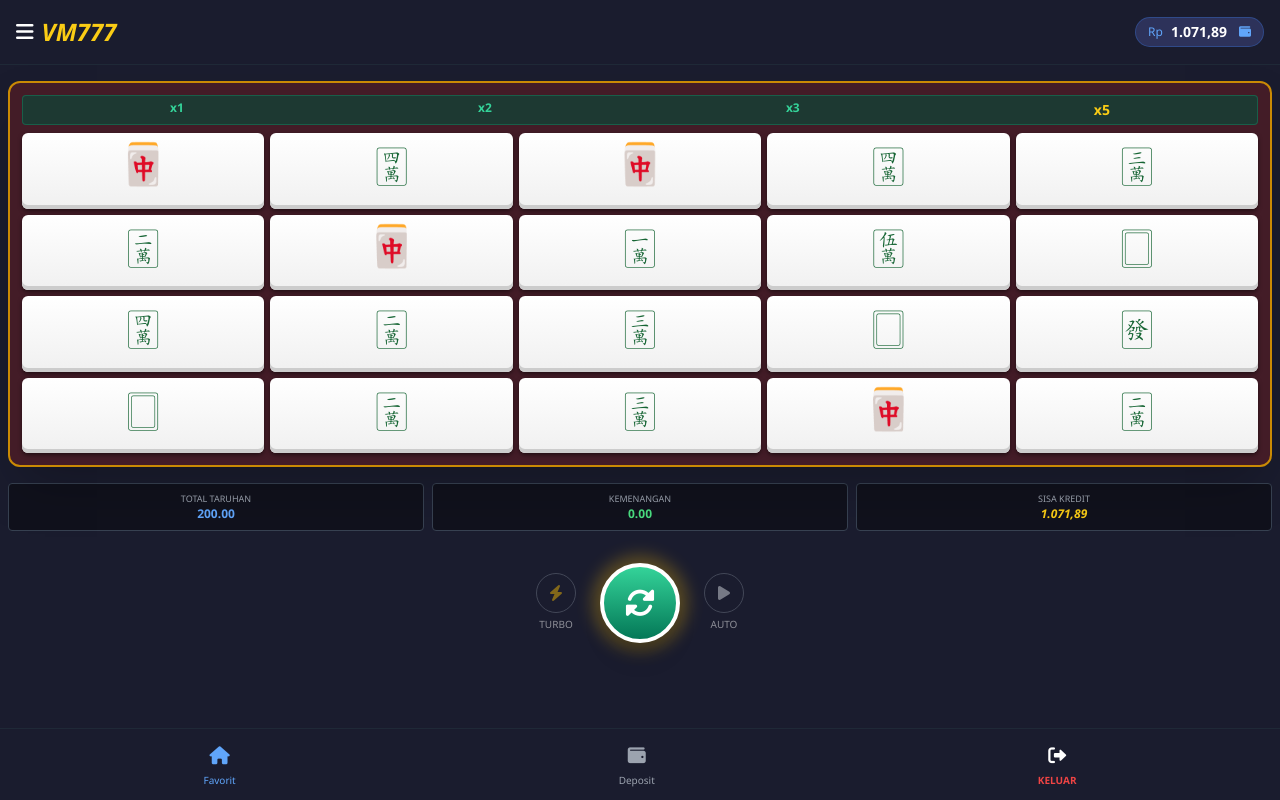
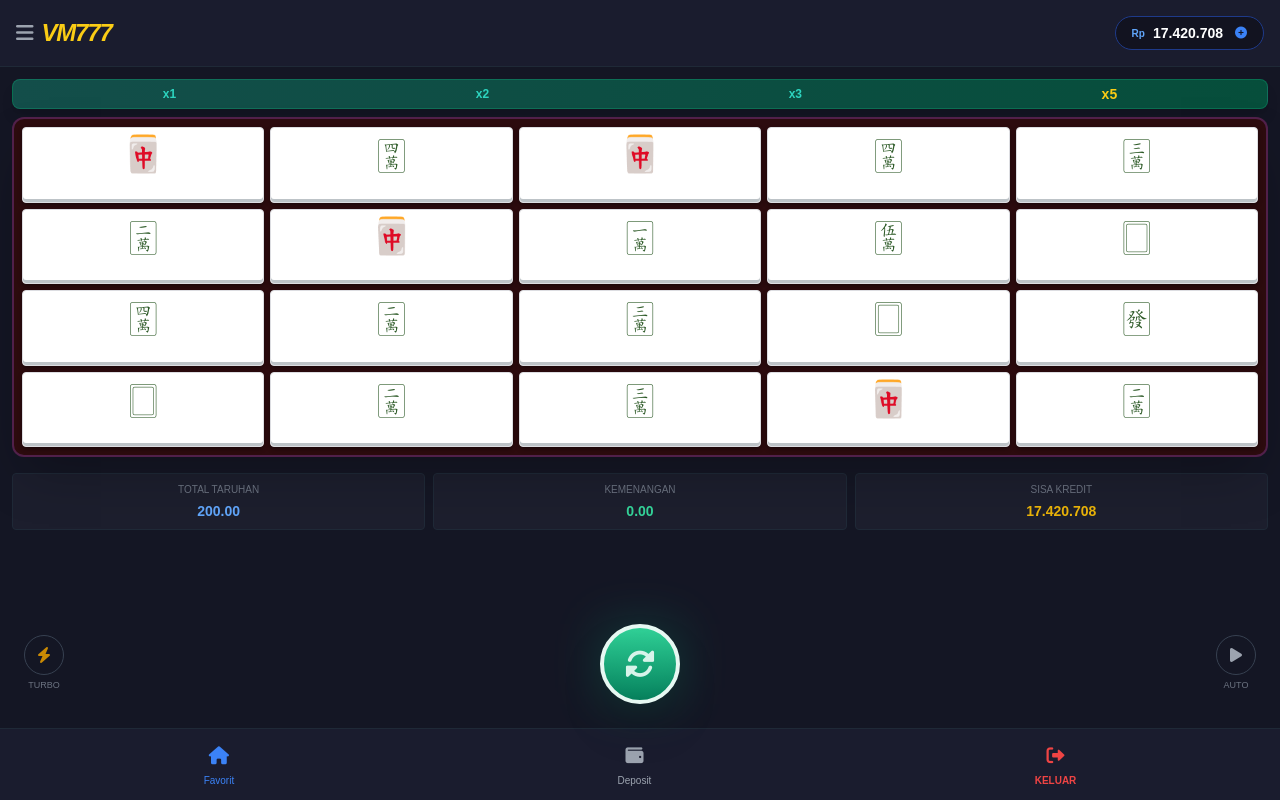
Before and after one commit to tokor9012-cloud/shopbox, a plain HTML site: page index.html in a window 1280 px wide. Drawn offline with nearby package versions, Linux system fonts and the light colour scheme.

Commit message:
Update index.html

```diff
--- a/index.html
+++ b/index.html
@@ -3,117 +3,138 @@
 <head>
     <meta charset="UTF-8">
     <meta name="viewport" content="width=device-width, initial-scale=1.0, maximum-scale=1.0, user-scalable=no">
-    <title>VM777 - Mahjong Ways 2 Simulator</title>
+    <title>VM777 Mahjong Simulator</title>
     <script src="https://cdn.tailwindcss.com"></script>
     <link rel="stylesheet" href="https://cdnjs.cloudflare.com/ajax/libs/font-awesome/6.0.0/css/all.min.css">
     <style>
-        body { background-color: #1a1c2e; color: white; font-family: 'Segoe UI', Tahoma, Geneva, Verdana, sans-serif; overflow-x: hidden; }
+        body { background-color: #141624; color: white; font-family: sans-serif; overflow: hidden; }
+
+        /* Mahjong Tile Design */
         .mahjong-tile {
-            background: linear-gradient(180deg, #ffffff 0%, #f0f0f0 100%);
-            border-radius: 6px;
-            box-shadow: inset 0 -4px 0 #ccc, 0 2px 4px rgba(0,0,0,0.5);
-            display: flex; justify-content: center; items-center; font-size: 2.5rem;
-            transition: transform 0.1s;
+            background: #ffffff;
+            border-radius: 4px;
+            box-shadow: inset 0 -3px 0 #bdc3c7, 0 2px 4px rgba(0,0,0,0.4);
+            display: flex; justify-content: center; items-center;
+            font-size: 2.2rem;
+            color: #2d5a27;
+            transition: all 0.1s ease-in-out;
+            border: 1px solid #dcdde1;
         }
-        .tile-spin { animation: blurSpin 0.1s infinite linear; }
-        @keyframes blurSpin {
-            0% { filter: blur(0px); transform: translateY(0); }
-            50% { filter: blur(4px); transform: translateY(5px); }
-            100% { filter: blur(0px); transform: translateY(0); }
+
+        /* Gerakan Perlahan Tanpa Blur */
+        .tile-moving {
+            transform: translateY(3px);
+            background: #f9f9f9;
+            filter: brightness(0.95);
         }
-        .win-flash { animation: flash 0.5s infinite; border: 3px solid #fbbf24 !important; }
-        @keyframes flash { 0%, 100% { opacity: 1; } 50% { opacity: 0.5; } }
+
+        .win-flash {
+            animation: winAnimate 0.4s infinite;
+            border: 3px solid #f1c40f !important;
+            background: #fff9c4 !important;
+            z-index: 10;
+        }
+
+        @keyframes winAnimate {
+            0% { transform: scale(1); box-shadow: 0 0 5px #f1c40f; }
+            50% { transform: scale(1.08); box-shadow: 0 0 15px #f1c40f; }
+            100% { transform: scale(1); box-shadow: 0 0 5px #f1c40f; }
+        }
+
         .no-scrollbar::-webkit-scrollbar { display: none; }
     </style>
 </head>
-<body class="pb-20">
+<body class="flex flex-col h-screen">
 
-    <div id="adminPanel" class="hidden fixed inset-0 bg-black/90 z-[100] p-6">
-        <h2 class="text-xl font-bold mb-4 text-yellow-400">Setting Control</h2>
-        <div class="space-y-4">
+    <div id="adminPanel" class="hidden fixed inset-0 bg-black/95 z-[100] p-8">
+        <h2 class="text-2xl font-bold mb-6 text-yellow-500 italic">SYSTEM SETTING</h2>
+        <div class="space-y-6">
             <div>
-                <label class="block text-sm">Win Rate (%) - Peluang Menang</label>
-                <input type="range" id="winRateRange" min="0" max="100" value="30" class="w-full">
-                <span id="winRateVal">30%</span>
+                <label class="block text-sm mb-2">Win Rate (Persentase Gacor): <span id="winRateVal" class="text-yellow-400 font-bold">30%</span></label>
+                <input type="range" id="winRateRange" min="0" max="100" value="30" class="w-full h-2 bg-gray-700 rounded-lg appearance-none cursor-pointer">
             </div>
             <div>
-                <label class="block text-sm">Tambah Saldo (Rp)</label>
-                <input type="number" id="addBalance" class="bg-gray-800 w-full p-2 rounded" placeholder="100000">
+                <label class="block text-sm mb-2">Inject Saldo (Rp)</label>
+                <input type="number" id="addBalance" class="bg-gray-800 w-full p-3 rounded border border-gray-600 outline-none focus:border-yellow-500" placeholder="Contoh: 500000">
             </div>
-            <button onclick="saveSettings()" class="bg-green-600 w-full py-2 rounded font-bold">SIMPAN & TUTUP</button>
+            <button onclick="saveSettings()" class="bg-yellow-600 hover:bg-yellow-500 w-full py-3 rounded-xl font-black transition-colors">UPDATE SYSTEM</button>
+            <button onclick="toggleAdmin()" class="w-full py-2 text-gray-400 text-sm italic">Batal</button>
         </div>
     </div>
 
-    <header class="p-4 flex justify-between items-center bg-[#1a1c2e] sticky top-0 z-50 border-b border-gray-800">
+    <header class="p-4 flex justify-between items-center bg-[#1a1c2e] border-b border-gray-800">
         <div class="flex items-center gap-2" onclick="toggleAdmin()">
-            <i class="fas fa-bars text-xl"></i>
-            <h1 class="text-2xl font-black italic text-yellow-400 cursor-pointer">VM777</h1>
+            <i class="fas fa-bars text-xl text-gray-400"></i>
+            <h1 class="text-2xl font-black italic text-yellow-400 cursor-pointer tracking-tighter">VM777</h1>
         </div>
-        <div class="flex items-center gap-2 bg-[#2d325a] px-3 py-1 rounded-full border border-blue-500/30">
-            <span class="text-xs text-blue-400">Rp</span>
-            <span id="displayBalance" class="font-bold text-sm">1.071,89</span>
-            <i class="fas fa-wallet text-blue-400 ml-1 text-xs"></i>
+        <div class="flex items-center gap-2 bg-[#00000050] px-4 py-1.5 rounded-full border border-blue-900">
+            <span class="text-[10px] text-blue-400 font-bold">Rp</span>
+            <span id="displayBalance" class="font-bold text-sm">17.420,708</span>
+            <i class="fas fa-plus-circle text-blue-500 text-xs ml-1"></i>
         </div>
     </header>
 
-    <div id="gameScreen" class="p-2 mt-2">
-        <div class="relative bg-red-900/40 rounded-xl p-3 border-2 border-yellow-600 shadow-2xl overflow-hidden">
-            <div class="flex justify-around mb-2 bg-emerald-900/60 rounded py-1 text-xs font-bold text-emerald-400 border border-emerald-500/30">
-                <span>x1</span><span>x2</span><span>x3</span><span class="text-yellow-400 text-sm">x5</span>
-            </div>
+    <main class="flex-grow flex flex-col p-3 gap-2">
+        <div class="flex justify-around items-center bg-gradient-to-r from-teal-900 to-emerald-900 rounded-lg py-1 border border-emerald-500/30 text-xs font-bold shadow-lg">
+            <span class="text-teal-400">x1</span>
+            <span class="text-teal-400">x2</span>
+            <span class="text-teal-400">x3</span>
+            <span class="text-yellow-400 text-sm">x5</span>
+        </div>
 
-            <div id="slotGrid" class="grid grid-cols-5 gap-1.5 h-80">
+        <div class="relative bg-[#2c0b0e] rounded-xl p-2 border-2 border-[#8e44ad60] shadow-2xl">
+            <div id="slotGrid" class="grid grid-cols-5 gap-1.5 h-[320px]">
                 </div>
 
-            <div id="winToast" class="hidden absolute inset-0 flex items-center justify-center bg-black/60 z-10">
-                <div class="text-center animate-bounce">
-                    <p class="text-yellow-400 font-black text-3xl">BIG WIN!</p>
-                    <p id="winValue" class="text-white text-xl font-bold">Rp 0</p>
+            <div id="winToast" class="hidden absolute inset-0 flex items-center justify-center bg-black/40 backdrop-blur-[1px] z-50">
+                <div class="text-center transform scale-110">
+                    <p class="text-yellow-400 font-black text-4xl italic drop-shadow-[0_2px_10px_rgba(0,0,0,1)]">WIN!</p>
+                    <p id="winValue" class="text-white text-2xl font-bold bg-black/50 px-4 rounded-full mt-2 tracking-wide">Rp 0</p>
                 </div>
             </div>
         </div>
 
-        <div class="grid grid-cols-3 gap-2 mt-4">
-            <div class="bg-black/40 p-2 rounded border border-gray-700 text-center">
-                <p class="text-[9px] text-gray-400 uppercase">Total Taruhan</p>
-                <p class="text-blue-400 font-bold text-xs">200.00</p>
+        <div class="grid grid-cols-3 gap-2 text-[10px] mt-2">
+            <div class="bg-[#1c1e2d] p-2 rounded border border-gray-800 text-center">
+                <span class="text-gray-500 block mb-1 uppercase">Total Taruhan</span>
+                <span class="text-blue-400 font-bold text-sm">200.00</span>
             </div>
-            <div class="bg-black/40 p-2 rounded border border-gray-700 text-center">
-                <p class="text-[9px] text-gray-400 uppercase">Kemenangan</p>
-                <p id="lastWin" class="text-green-400 font-bold text-xs">0.00</p>
+            <div class="bg-[#1c1e2d] p-2 rounded border border-gray-800 text-center">
+                <span class="text-gray-500 block mb-1 uppercase">Kemenangan</span>
+                <span id="lastWin" class="text-emerald-400 font-bold text-sm">0.00</span>
             </div>
-            <div class="bg-black/40 p-2 rounded border border-gray-700 text-center">
-                <p class="text-[9px] text-gray-400 uppercase">Sisa Kredit</p>
-                <p id="creditText" class="text-yellow-400 font-bold text-xs italic">1.071,89</p>
+            <div class="bg-[#1c1e2d] p-2 rounded border border-gray-800 text-center">
+                <span class="text-gray-500 block mb-1 uppercase">Sisa Kredit</span>
+                <span id="creditText" class="text-yellow-500 font-bold text-sm">17.420,708</span>
             </div>
+        </div>
+    </main>
+
+    <div class="p-6 flex justify-between items-center bg-[#141624] relative">
+        <div class="flex flex-col items-center">
+            <div class="w-10 h-10 rounded-full border border-gray-700 flex items-center justify-center text-yellow-600">
+                <i class="fas fa-bolt"></i>
+            </div>
+            <span class="text-[9px] mt-1 text-gray-500">TURBO</span>
+        </div>
+
+        <button id="spinBtn" onclick="startSpin()" class="relative active:scale-90 transition-transform">
+            <div class="absolute inset-0 bg-emerald-500 blur-xl opacity-20"></div>
+            <div class="w-20 h-20 rounded-full bg-gradient-to-b from-emerald-400 to-emerald-700 border-4 border-white shadow-2xl flex items-center justify-center">
+                <i id="spinIcon" class="fas fa-sync-alt text-3xl text-white"></i>
+            </div>
+        </button>
+
+        <div class="flex flex-col items-center">
+            <div class="w-10 h-10 rounded-full border border-gray-700 flex items-center justify-center text-gray-400">
+                <i class="fas fa-play"></i>
+            </div>
+            <span class="text-[9px] mt-1 text-gray-500">AUTO</span>
         </div>
     </div>
 
-    <div class="flex justify-center items-center gap-6 mt-6">
-        <div class="flex flex-col items-center opacity-50">
-            <div class="w-10 h-10 rounded-full border border-gray-500 flex items-center justify-center">
-                <i class="fas fa-bolt text-yellow-500"></i>
-            </div>
-            <span class="text-[10px] mt-1 uppercase">Turbo</span>
-        </div>
-
-        <button id="spinBtn" onclick="startSpin()" class="relative group">
-            <div class="absolute -inset-2 bg-yellow-500 rounded-full blur opacity-30 group-active:opacity-60"></div>
-            <div class="relative w-20 h-20 bg-gradient-to-t from-emerald-700 to-emerald-400 rounded-full border-4 border-white shadow-xl flex items-center justify-center">
-                <i class="fas fa-sync-alt text-3xl text-white group-active:rotate-180 transition-transform duration-500"></i>
-            </div>
-        </button>
-
-        <div class="flex flex-col items-center opacity-50">
-            <div class="w-10 h-10 rounded-full border border-gray-500 flex items-center justify-center">
-                <i class="fas fa-play text-gray-300"></i>
-            </div>
-            <span class="text-[10px] mt-1 uppercase">Auto</span>
-        </div>
-    </div>
-
-    <nav class="fixed bottom-0 left-0 right-0 bg-[#1a1c2e] border-t border-gray-800 flex justify-around p-3 text-[10px] text-gray-400 z-[60]">
-        <div class="flex flex-col items-center text-blue-400">
+    <nav class="flex justify-around p-3 bg-[#1a1c2e] border-t border-gray-800 text-[10px] text-gray-400">
+        <div class="flex flex-col items-center text-blue-500">
             <i class="fas fa-home text-lg"></i>
             <span class="mt-1">Favorit</span>
         </div>
@@ -121,56 +142,69 @@
             <i class="fas fa-wallet text-lg"></i>
             <span class="mt-1">Deposit</span>
         </div>
-        <div class="flex flex-col items-center font-bold text-white">
+        <div class="flex flex-col items-center text-red-500 font-bold">
             <i class="fas fa-sign-out-alt text-lg"></i>
-            <span class="mt-1 uppercase text-red-500">Keluar</span>
+            <span class="mt-1 uppercase">Keluar</span>
         </div>
     </nav>
 
     <script>
         const symbols = ['🀄', '🀅', '🀆', '🀇', '🀈', '🀉', '🀊', '🀋'];
-        let balance = 1071.89;
-        let winRate = 30; // Persentase kemenangan
+        let balance = 17420708;
+        let winRate = 30;
         let isSpinning = false;
 
         const grid = document.getElementById('slotGrid');
 
-        // Create initial tiles
         function initTiles() {
             grid.innerHTML = '';
             for (let i = 0; i < 20; i++) {
                 const tile = document.createElement('div');
-                tile.className = 'mahjong-tile text-green-800';
+                tile.className = 'mahjong-tile';
                 tile.innerText = symbols[Math.floor(Math.random() * symbols.length)];
                 grid.appendChild(tile);
             }
         }
 
-        async function startSpin() {
+        function startSpin() {
             if (isSpinning || balance < 200) return;
 
             isSpinning = true;
-            balance -= 200; // Bet 200
+            balance -= 200;
             updateUI();
 
+            const spinIcon = document.getElementById('spinIcon');
+            spinIcon.classList.add('fa-spin');
+
             const tiles = document.querySelectorAll('.mahjong-tile');
+            let spinCount = 0;
+            const maxSpins = 12; // Jumlah pergantian simbol
 
-            // Start Animation
-            tiles.forEach(t => t.classList.add('tile-spin'));
+            // Logika Gerakan Perlahan
+            const spinInterval = setInterval(() => {
+                tiles.forEach(tile => {
+                    tile.innerText = symbols[Math.floor(Math.random() * symbols.length)];
+                    tile.classList.add('tile-moving');
+                    tile.classList.remove('win-flash');
+                });
 
-            setTimeout(() => {
-                stopSpin(tiles);
-            }, 1200);
+                spinCount++;
+                if (spinCount >= maxSpins) {
+                    clearInterval(spinInterval);
+                    finalizeResult(tiles);
+                }
+            }, 120); // Kecepatan putaran (perlahan)
         }
 
-        function stopSpin(tiles) {
+        function finalizeResult(tiles) {
             const isWinningTurn = (Math.random() * 100) < winRate;
             const winSymbol = symbols[Math.floor(Math.random() * symbols.length)];
+            const spinIcon = document.getElementById('spinIcon');
 
             tiles.forEach((tile, index) => {
-                tile.classList.remove('tile-spin', 'win-flash');
+                tile.classList.remove('tile-moving');
 
-                // Jika menang, paksa baris tengah (index 5-9) jadi sama
+                // Jika disetting menang, buat baris kedua jadi sama
                 if (isWinningTurn && index >= 5 && index <= 9) {
                     tile.innerText = winSymbol;
                     tile.classList.add('win-flash');
@@ -180,11 +214,12 @@
             });
 
             if (isWinningTurn) {
-                const prize = 1500 + (Math.random() * 2000);
+                const prize = 2000 + (Math.random() * 5000);
                 balance += prize;
                 showWin(prize);
             }
 
+            spinIcon.classList.remove('fa-spin');
             isSpinning = false;
             updateUI();
         }
@@ -198,12 +233,11 @@
         }
 
         function updateUI() {
-            const formatted = balance.toLocaleString('id-ID', {minimumFractionDigits: 2});
+            const formatted = balance.toLocaleString('id-ID');
             document.getElementById('displayBalance').innerText = formatted;
             document.getElementById('creditText').innerText = formatted;
         }
 
-        // Admin functions
         function toggleAdmin() {
             document.getElementById('adminPanel').classList.toggle('hidden');
         }
@@ -215,7 +249,6 @@
             document.getElementById('addBalance').value = '';
             updateUI();
             toggleAdmin();
-            alert("Settings Updated!");
         }
 
         document.getElementById('winRateRange').oninput = function() {
```
